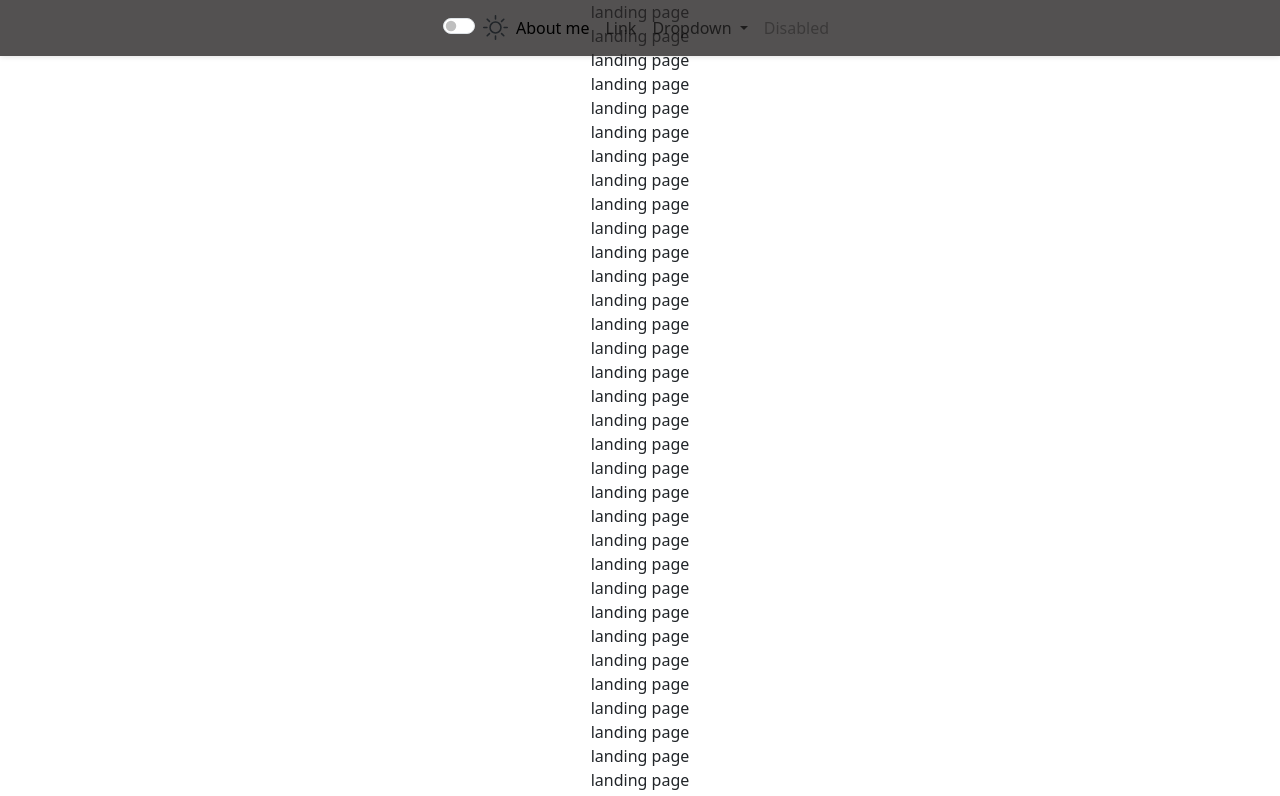
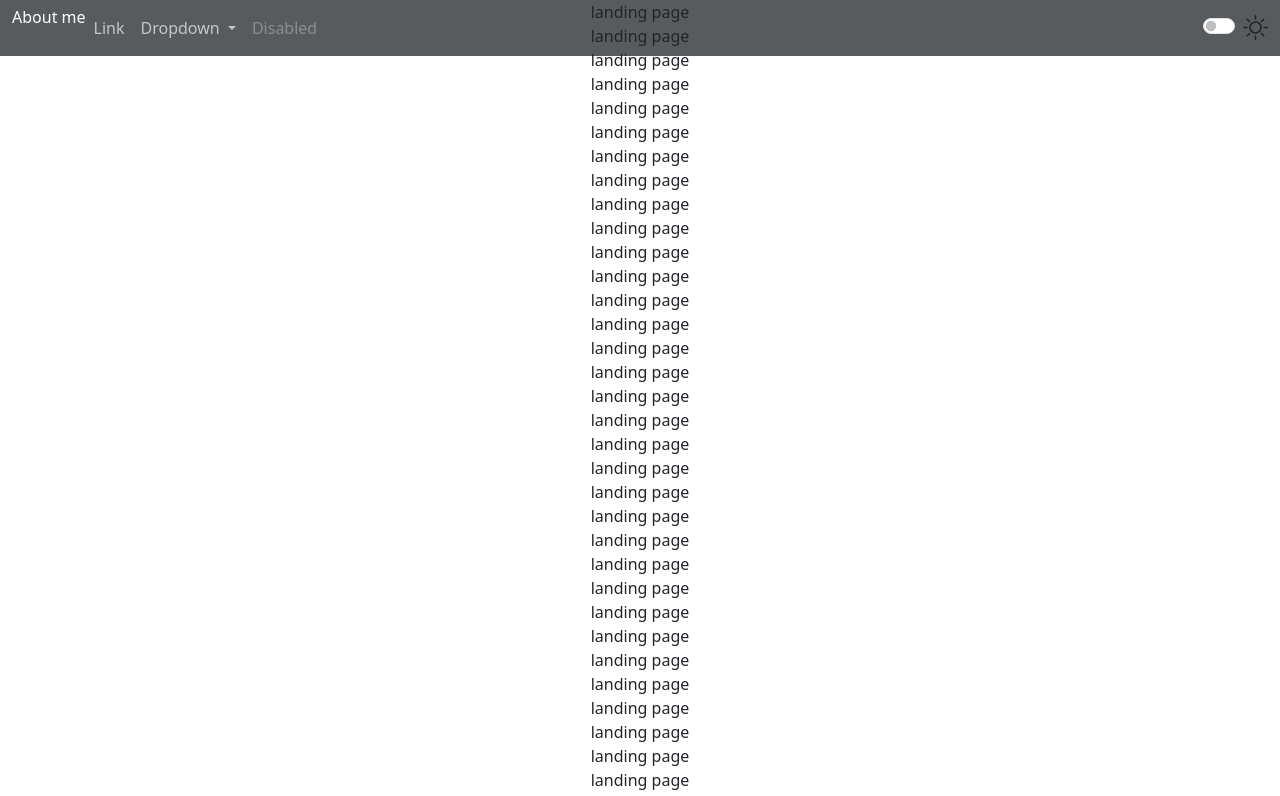
Before and after one commit to espinosito/landingPage, a Nuxt app: page / in a window 1280 px wide. Shown: the top 796 px of the page. Built offline with nearby package versions, Linux system fonts and the light colour scheme.

Commit message:
[more updates]

```diff
--- a/components/UI/darkLightMode.vue
+++ b/components/UI/darkLightMode.vue
@@ -29,10 +29,16 @@ export default {
         document.getElementById('btnSwitch').addEventListener('click',()=>{
             if (document.documentElement.getAttribute('data-bs-theme') == 'dark') {
                 document.documentElement.setAttribute('data-bs-theme','light')
+                this.$store.state.theme='light';
             }
             else {
                 document.documentElement.setAttribute('data-bs-theme','dark')
+                this.$store.state.theme='dark';
             }
+        })
+
+        document.addEventListener('DOMContentLoaded', function() {
+            document.documentElement.setAttribute('data-bs-theme','light')
         })
   }
 }
--- a/components/layouts/index/header.vue
+++ b/components/layouts/index/header.vue
@@ -1,11 +1,10 @@
 <template>
   <div>
-    <nav class="navbar navbar-expand-lg align-self-center fixed-top colorBar">
-        <div class="collapse navbar-collapse justify-content-center" id="navbarSupportedContent">
-            <dark-light-mode-vue class="nav-item"></dark-light-mode-vue>
+    <nav class="navbar navbar-expand-lg align-self-center fixed-top" :class="$store.state.theme == 'light' ? 'bg-dark bg-opacity-75':'bg-light bg-opacity-75'">
+        <div class="collapse container-fluid navbar-collapse justify-content-between" id="navbarSupportedContent">
             <ul class="navbar-nav mb-2 mb-lg-0">
                 <li class="nav-item">
-                <a class="nav-link active" aria-current="page" href="#">About me</a>
+                <h1 class="nav-link active mb-0 p-0" aria-current="page" href="#">About me</h1>
                 </li>
                 <li class="nav-item">
                 <a class="nav-link" href="#">Link</a>
@@ -25,6 +24,7 @@
                 <a class="nav-link disabled">Disabled</a>
                 </li>
             </ul>
+            <dark-light-mode-vue class="nav-item"></dark-light-mode-vue>
         </div>
     </nav>
   </div>
@@ -39,12 +39,12 @@ export default {
 </script>
 
 <style scoped>
-.colorBar{
+/* .colorBar{
     background: rgba(40, 38, 38, 0.8);
     box-shadow: 0px 0px 6px rgba(0, 0, 0, 0.15);
 }
 .colorBarLight{
     background: rgba(255, 255, 255, 0.8);
     box-shadow: 0px 0px 6px rgba(0, 0, 0, 0.15);
-}
+} */
 </style>
--- /dev/null
+++ b/store/index.js
@@ -0,0 +1,11 @@
+import Vuex from 'vuex';
+const createStore = () => {
+    return new Vuex.Store({
+        state: {
+      counter: 0,
+      theme: 'light'
+    },
+
+  })
+}
+  export default createStore;
--- a/styles.scss
+++ b/styles.scss
@@ -2,13 +2,20 @@
 // Option A: Include all of Bootstrap
 
 // Include any default variable overrides here (though functions won't be available)
+:root, [data-bs-theme=light]{
+    --bs-emphasis-color-rgb: 255, 255, 255 !important;
+}
+    [data-bs-theme=dark]{
+    --bs-emphasis-color-rgb: 0, 0, 0 !important;
+}
 
 $primary: #df79c6;
 $danger: #c1afae;
 $theme-colors: (
   "primary": $primary,
   "danger": $danger,
-);
+  );
 @import "./node_modules/bootstrap/scss/bootstrap.scss";
 
+
 // Then add additional custom code here
```
Also changed, not shown: styles.css, 1 other file (tests, documents, lock files or other folders).
